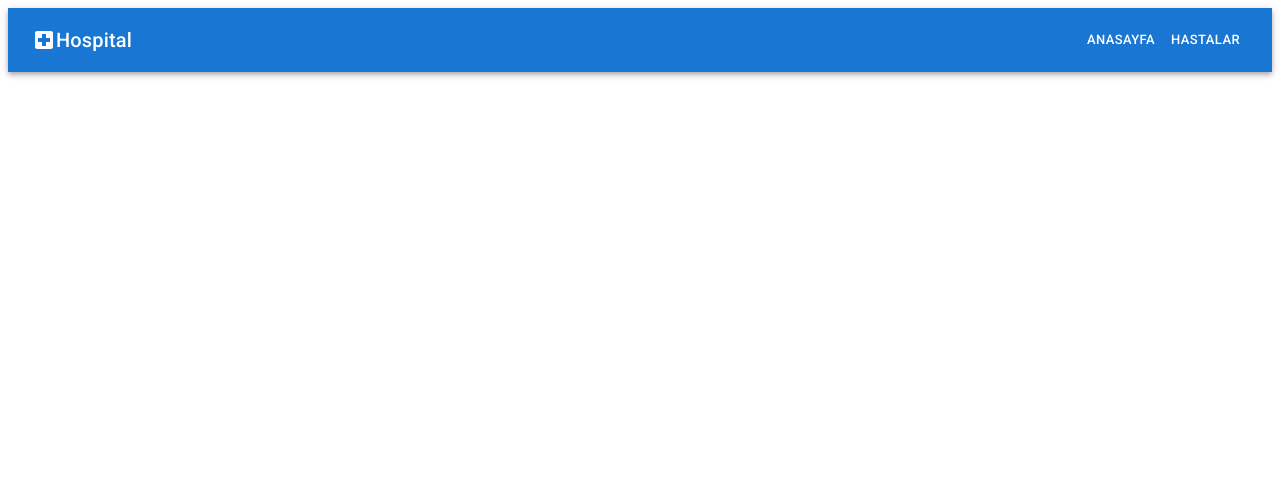
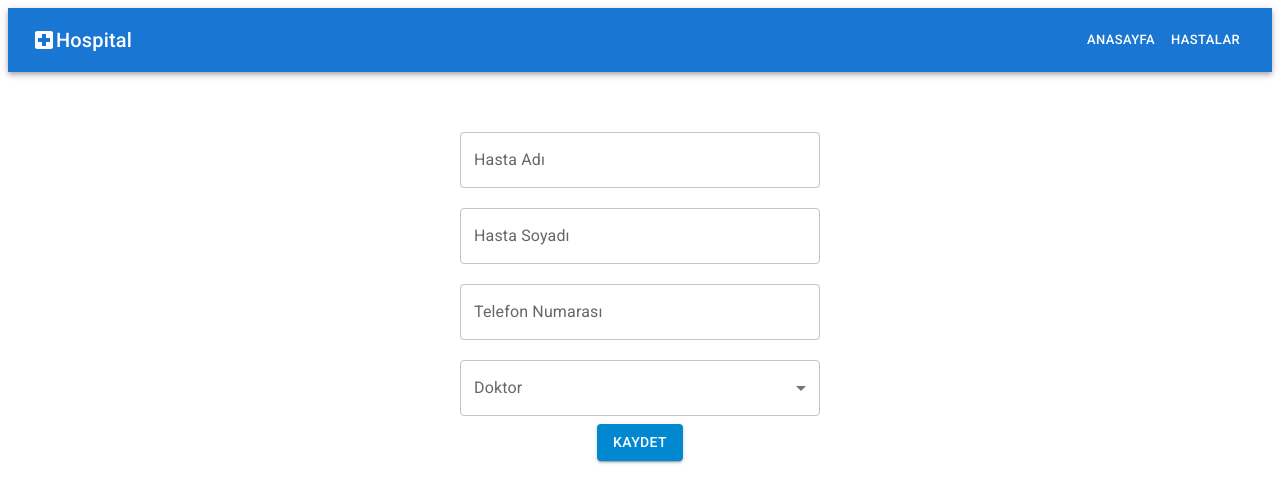
Before and after one commit to muratavci05/reactjs_hospital-automation-app, a React (Create React App) app: page /add-patient in a window 1280 px wide. Shown: the top 502 px of the page. Built offline with nearby package versions, Linux system fonts and the light colour scheme.

Commit message:
patient form add

```diff
--- a/db.json
+++ b/db.json
@@ -13,7 +13,7 @@
             "name":"test",
             "surname":"test",
             "phone":"5550000000",
-            "islemId": ["1","2"]
+            "islemId": ["1"]
         }
     ],
     "doktorlar": [
--- a/src/App.js
+++ b/src/App.js
@@ -1,6 +1,7 @@
 import React from "react";
 import { BrowserRouter, Routes, Route } from "react-router-dom";
 import Header from "./components/Header";
+import { AddPatient } from "./Pages/AddPatient";
 import Home from "./Pages/Home";
 import Patients from "./Pages/Patients";
 
@@ -11,6 +12,7 @@ function App() {
       <Routes>
         <Route path="/" element={<Home />} />
         <Route path="/patients" element={<Patients/>}/>
+        <Route path="/add-patient" element={<AddPatient/>}/>
       </Routes>
     </BrowserRouter>
   );
--- /dev/null
+++ b/src/Pages/AddPatient.jsx
@@ -0,0 +1,10 @@
+import React from 'react'
+import AddPatientForm from '../components/patients/AddPatient-Form'
+
+export const AddPatient = () => {
+  return (
+    <div>
+        <AddPatientForm/>
+    </div>
+  )
+}
--- a/src/Pages/Home.jsx
+++ b/src/Pages/Home.jsx
@@ -1,5 +1,5 @@
 import React from "react";
-import DataTable from "../components/home/DataTable";
+import DataTable from "../components/home/AppointmentData";
 
 const Home = (props) => {
   return (
--- a/src/Pages/Patients.jsx
+++ b/src/Pages/Patients.jsx
@@ -1,5 +1,5 @@
 import React from 'react'
-import PatientDatas from '../components/patients/PatientDatas'
+import PatientDatas from '../components/patients/patientDatas'
 
 const Patients = () => {
   return (
--- a/src/components/home/DataTable.jsx
+++ b/src/components/home/AppointmentData.jsx
@@ -8,17 +8,6 @@ import TableRow from "@mui/material/TableRow";
 import Paper from "@mui/material/Paper";
 import axios from "axios";
 
-function createData(name, calories, fat, carbs, protein) {
-  return { name, calories, fat, carbs, protein };
-}
-
-const rows = [
-  createData("Frozen yoghurt", 159, 6.0, 24, 4.0),
-  createData("Ice cream sandwich", 237, 9.0, 37, 4.3),
-  createData("Eclair", 262, 16.0, 24, 6.0),
-  createData("Cupcake", 305, 3.7, 67, 4.3),
-  createData("Gingerbread", 356, 16.0, 49, 3.9),
-];
 
 export default function BasicTable() {
   const [randevular, setRandevular] = useState(null);
--- /dev/null
+++ b/src/components/patients/AddPatient-Form.jsx
@@ -0,0 +1,81 @@
+import React,{useState} from "react";
+
+import Box from '@mui/material/Box';
+import TextField from "@mui/material/TextField";
+
+import Button from '@mui/material/Button';
+import Stack from '@mui/material/Stack';
+
+import InputLabel from '@mui/material/InputLabel';
+import MenuItem from '@mui/material/MenuItem';
+import FormControl from '@mui/material/FormControl';
+import Select from '@mui/material/Select';
+
+
+import "./style.css";
+
+function RedBar() {
+  return (
+    <Box
+      sx={{
+        height: 20
+      }}
+    />
+  );
+}
+
+const AddPatientForm=()=> {
+
+  const [doctor, setDoctor] = useState('');
+
+  const handleChange = (event) => {
+    setDoctor(event.target.value);
+  };
+  return (
+    <Box
+      sx={{
+        marginTop:"40px",
+        display: 'flex',
+        flexDirection: 'column',
+        //border: "1px solid blue",
+        alignItems:"center",
+        '& .MuiTextField-root': { width: '45ch' },
+      }}
+    >
+      <RedBar />
+      <TextField label={"Hasta Adı"} id="margin-none" />
+      <RedBar />
+      <TextField label={'Hasta Soyadı'} id="margin-none" />
+      <RedBar />
+      <TextField label={'Telefon Numarası'} id="margin-none" />
+      <RedBar />
+      {/* selectbar */}
+
+      <FormControl sx={{ minWidth: 360 }}
+      >
+        <InputLabel id="demo-simple-select-label">Doktor</InputLabel>
+        <Select
+          labelId="demo-simple-select-label"
+          id="demo-simple-select"
+          value={doctor}
+          label="Doctor"
+          onChange={handleChange}
+        >
+          <MenuItem value={10}>hekim hekim1</MenuItem>
+          <MenuItem value={20}>hekim hekim2</MenuItem>
+          <MenuItem value={30}>hekim hekim3</MenuItem>
+        </Select>
+      </FormControl>
+      <Box/>
+      <Stack sx={{
+       marginTop:1,
+
+      }}>
+      <Button variant="contained" color="info">KAYDET</Button>
+      </Stack>
+    </Box>
+  );
+}
+
+
+export default AddPatientForm;
--- a/src/components/patients/PatientDatas.jsx
+++ b/src/components/patients/PatientDatas.jsx
@@ -1,6 +1,7 @@
 //hastalar componenti
 import axios from "axios";
 import React, { useEffect, useState } from "react";
+import { useNavigate } from "react-router-dom";
 import Table from "@mui/material/Table";
 import TableBody from "@mui/material/TableBody";
 import TableCell from "@mui/material/TableCell";
@@ -8,12 +9,13 @@ import TableContainer from "@mui/material/TableContainer";
 import TableHead from "@mui/material/TableHead";
 import TableRow from "@mui/material/TableRow";
 import Paper from "@mui/material/Paper";
-import Button from '@mui/material/Button';
+import Button from "@mui/material/Button";
 
 import "./style.css";
 
 const PatientDatas = (props) => {
   const [hastalar, setHastalar] = useState(null);
+  const navigate = useNavigate();
 
   useEffect(() => {
     axios
@@ -30,9 +32,13 @@ const PatientDatas = (props) => {
   return (
     <div>
       <TableContainer component={Paper}>
-            <div className="kayitButton">
-            <Button variant="outlined" color="primary">Kayıt</Button>
-            </div>
+        <div className="kayitButton">
+          <Button
+          onClick={()=>navigate("/add-patient")}
+          variant="outlined" color="primary">
+            Kayıt
+          </Button>
+        </div>
         <Table sx={{ minWidth: 650, marginTop: 2 }} aria-label="simple table">
           <TableHead style={{}}>
             <TableRow style={{ backgroundColor: "#A0CCDA" }}>
--- a/src/components/patients/style.css
+++ b/src/components/patients/style.css
@@ -9,3 +9,19 @@
     background-color: #2CC4CB;
     color: white;
 }
+
+/* add patient form  */
+.formBox{
+margin: 50px;
+align-items: center;
+
+}
+.row{
+    display: flex;
+    justify-content: center;
+    margin-top: 10px;
+}
+.formdata{
+    width: 30%;
+
+}
```
